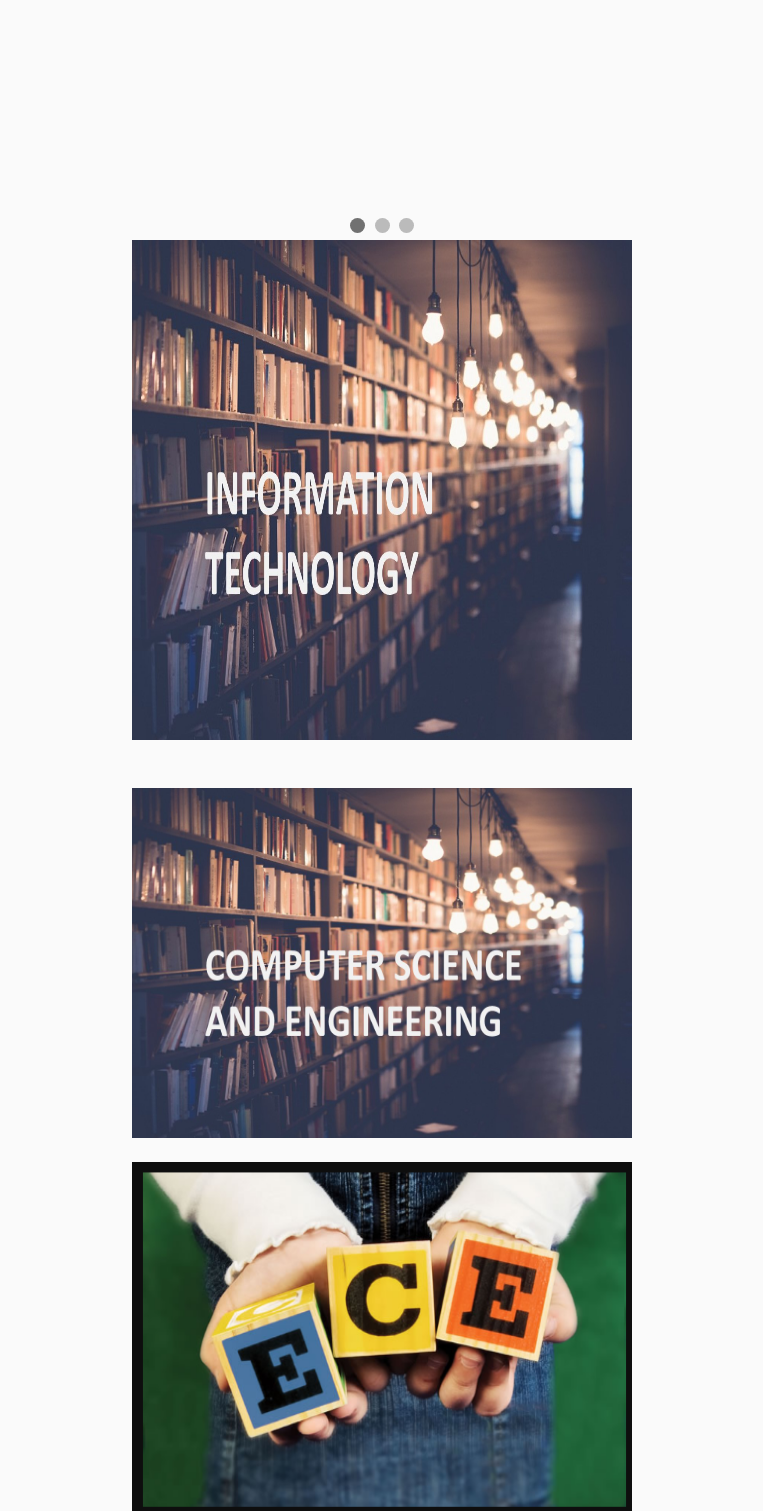
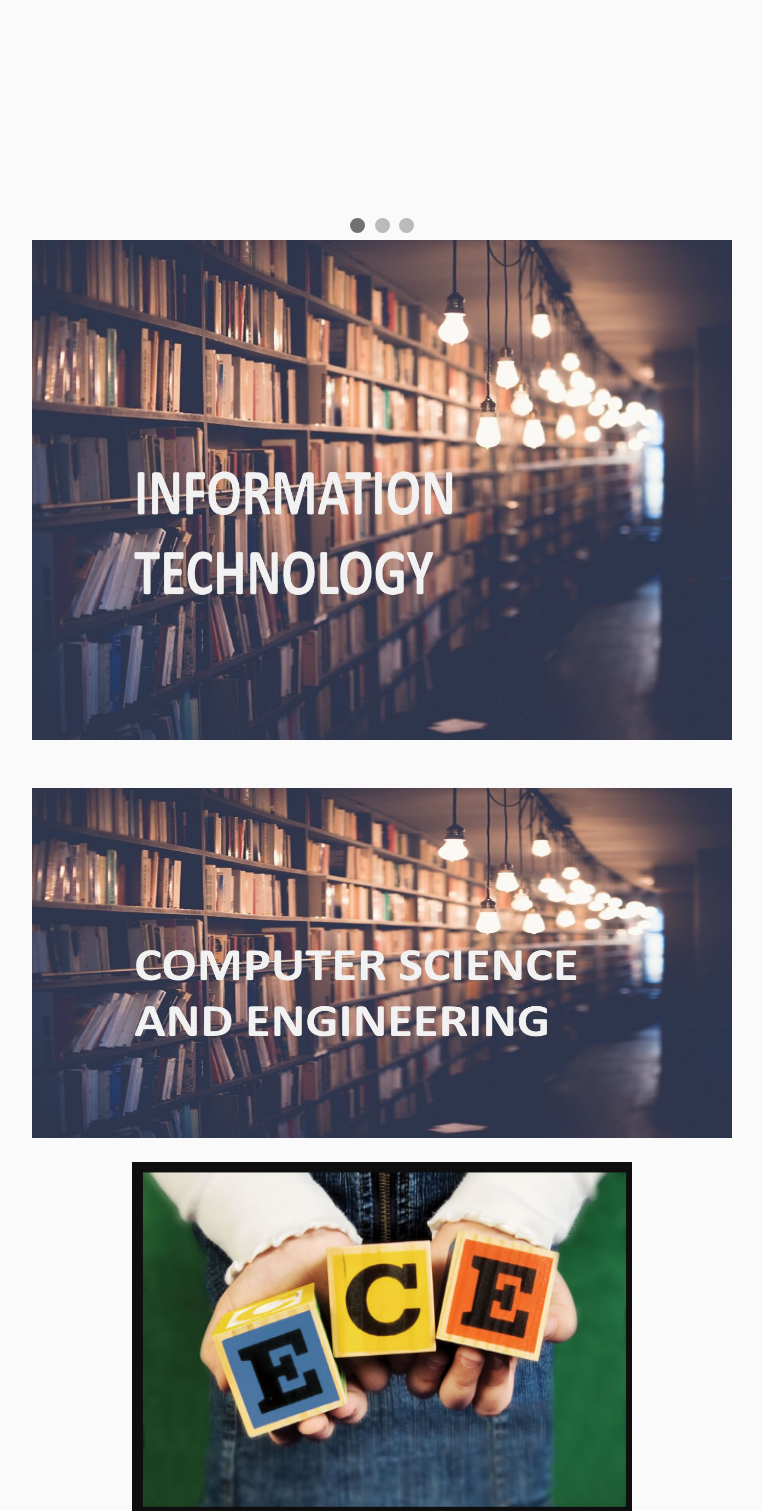
Before and after one commit to keerthi-aluvala/Complete_cbit_library_project, a Django app: page / in a window 1280 px wide. Shown: the part 499-2010 px from the top of the page, without its empty margins (258-1021 px from the left). Run offline with Django 3.2, Linux system fonts and the light colour scheme; some libraries are stand-ins or nearby versions.

Commit message:
changes images of it, cse to jpg

```diff
--- a/library/templates/home.html
+++ b/library/templates/home.html
@@ -82,14 +82,14 @@
 
 			<div class="d-flex justify-content-center">
 				<a href="{% url 'library-it-sems' %}">
-					<img class="img-fluid" src="/media/home_page/IT-2.jpg" alt="IT" style="width: 500px; height: 500px">
+					<img class="img-fluid" src="/media/home_page/IT-2.jpg" alt="IT" style="width: 700px; height: 500px">
 				</a>
 			</div>
 			<br>
 			<br>
 			<div class="d-flex justify-content-center">
 				<a href="{% url 'library-cse-sems' %}">
-					<img class="img-fluid" src="/media/home_page/CSE-2.jpg" alt="CSE" style="width: 500px; height:350px">
+					<img class="img-fluid" src="/media/home_page/CSE-2.jpg" alt="CSE" style="width: 700px; height:350px">
 				</a>
 			</div>
 			<br>
```
